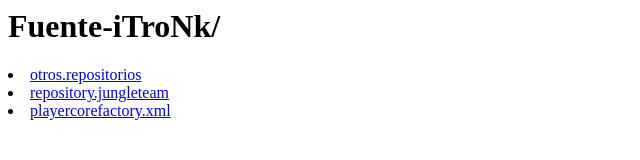
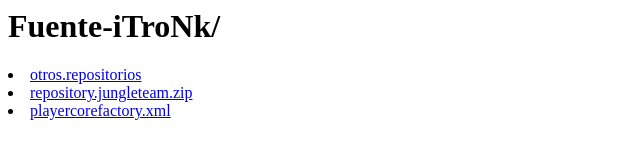
Before and after one commit to iTroNk/iTroNk.github.io, a plain HTML site: page index.html in a window 1280 px wide. Shown: the full height of the page, 0-640 px from the left. Drawn offline with Linux system fonts and the light colour scheme.

Commit message:
Update index.html

```diff
--- a/index.html
+++ b/index.html
@@ -4,7 +4,7 @@
 	</head>
 	<body>
 		<li><a href="otros.repositorios/">otros.repositorios</a></li>
-		<li><a href="repository.jungleteam">repository.jungleteam</a></li>
+		<li><a href="repository.jungleteam.zip">repository.jungleteam.zip</a></li>
 		<li><a href="playercorefactory.xml">playercorefactory.xml</a></li>
 	</body>
 
```
